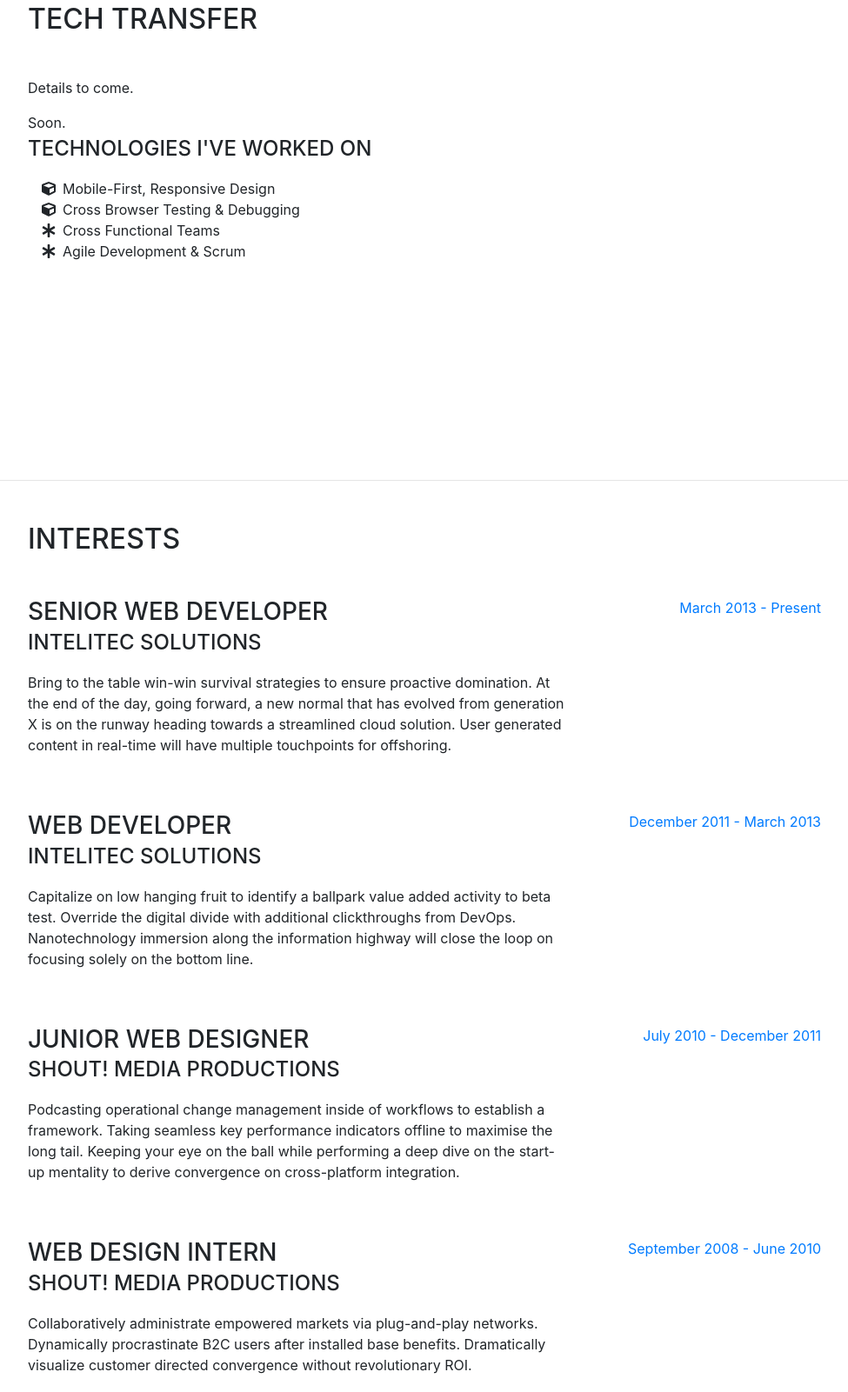
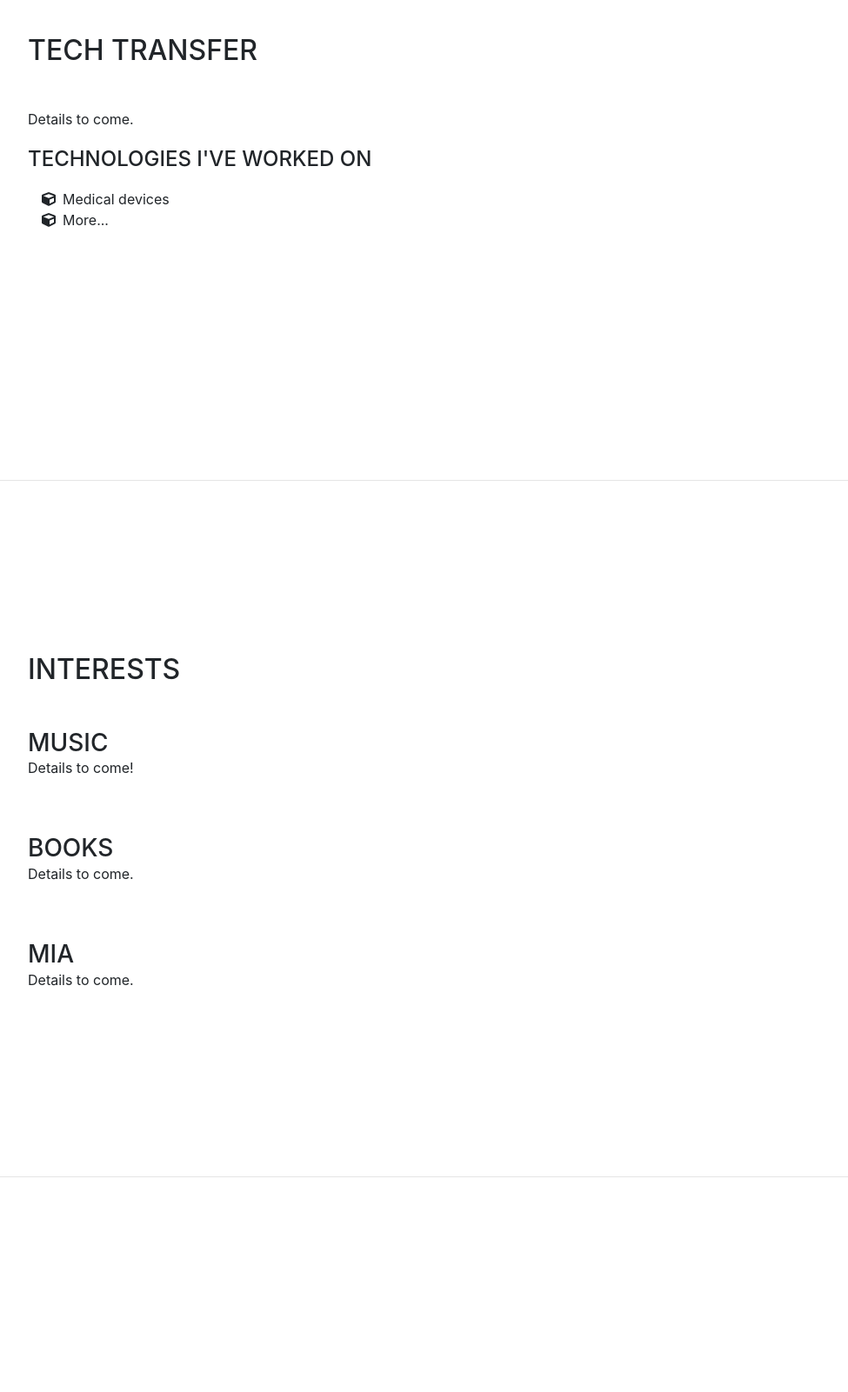
Before and after one commit to vtlim/vtlim.github.io, a website with bundled scripts: page index.html in a window 1280 px wide. Shown: the part 2651-4252 px from the top of the page at 87% size, without its empty margins (288-1263 px from the left). After the commit the page ends 4005 px from the top, so only its background shows below. Built offline with nearby package versions, Linux system fonts and the light colour scheme; a web font is replaced by a local one.

Commit message:
part 2 of content modifications

```diff
--- a/index.html
+++ b/index.html
@@ -133,7 +133,7 @@
           <div class="resume-item d-flex flex-column flex-md-row">
             <div class="resume-content mr-auto">
               <h3 class="mb-0">Presenter</h3>
-              <div class="subheading mb-3"></div>
+              <div class="subheading mb-3">Various outreach events</div>
               <p>Details to come.</p>
             </div>
 <!--
@@ -153,22 +153,15 @@
           <h2 class="mb-5">Tech Transfer</h2>
 
           <p>Details to come.</p>
-          <p class="mb-0">Soon.</p>
 
           <div class="subheading mb-3">Technologies I've worked on</div>
           <ul class="fa-ul mb-0">
             <li>
               <i class="fa-li fa fa-cube"></i>
-              Mobile-First, Responsive Design</li>
+              Medical devices</li>
             <li>
               <i class="fa-li fa fa-cube"></i>
-              Cross Browser Testing &amp; Debugging</li>
-            <li>
-              <i class="fa-li fa fa-asterisk"></i>
-              Cross Functional Teams</li>
-            <li>
-              <i class="fa-li fa fa-asterisk"></i>
-              Agile Development &amp; Scrum</li>
+              More...</li>
           </ul>
         </div>
       </section>
@@ -180,46 +173,47 @@
           <h2 class="mb-5">Interests</h2>
           <div class="resume-item d-flex flex-column flex-md-row mb-5">
             <div class="resume-content mr-auto">
-              <h3 class="mb-0">Senior Web Developer</h3>
-              <div class="subheading mb-3">Intelitec Solutions</div>
-              <p>Bring to the table win-win survival strategies to ensure proactive domination. At the end of the day, going forward, a new normal that has evolved from generation X is on the runway heading towards a streamlined cloud solution. User generated content in real-time will have multiple touchpoints for offshoring.</p>
+              <h3 class="mb-0">Music</h3>
+<!--
+              <div class="subheading mb-3">Huntington Beach Concert Band</div>
+-->
+              <p>Details to come!</p>
             </div>
+<!--
             <div class="resume-date text-md-right">
               <span class="text-primary">March 2013 - Present</span>
             </div>
+-->
           </div>
 
           <div class="resume-item d-flex flex-column flex-md-row mb-5">
             <div class="resume-content mr-auto">
-              <h3 class="mb-0">Web Developer</h3>
+              <h3 class="mb-0">Books</h3>
+<!--
               <div class="subheading mb-3">Intelitec Solutions</div>
-              <p>Capitalize on low hanging fruit to identify a ballpark value added activity to beta test. Override the digital divide with additional clickthroughs from DevOps. Nanotechnology immersion along the information highway will close the loop on focusing solely on the bottom line.</p>
+-->
+              <p>Details to come.</p>
             </div>
+<!--
             <div class="resume-date text-md-right">
               <span class="text-primary">December 2011 - March 2013</span>
             </div>
-          </div>
-
-          <div class="resume-item d-flex flex-column flex-md-row mb-5">
-            <div class="resume-content mr-auto">
-              <h3 class="mb-0">Junior Web Designer</h3>
-              <div class="subheading mb-3">Shout! Media Productions</div>
-              <p>Podcasting operational change management inside of workflows to establish a framework. Taking seamless key performance indicators offline to maximise the long tail. Keeping your eye on the ball while performing a deep dive on the start-up mentality to derive convergence on cross-platform integration.</p>
-            </div>
-            <div class="resume-date text-md-right">
-              <span class="text-primary">July 2010 - December 2011</span>
-            </div>
+-->
           </div>
 
           <div class="resume-item d-flex flex-column flex-md-row">
             <div class="resume-content mr-auto">
-              <h3 class="mb-0">Web Design Intern</h3>
+              <h3 class="mb-0">Mia</h3>
+<!--
               <div class="subheading mb-3">Shout! Media Productions</div>
-              <p>Collaboratively administrate empowered markets via plug-and-play networks. Dynamically procrastinate B2C users after installed base benefits. Dramatically visualize customer directed convergence without revolutionary ROI.</p>
+-->
+              <p>Details to come.</p>
             </div>
+<!--
             <div class="resume-date text-md-right">
               <span class="text-primary">September 2008 - June 2010</span>
             </div>
+-->
           </div>
         </div>
       </section>
```
